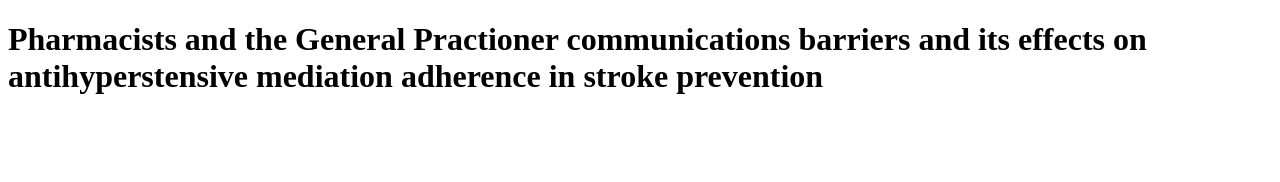
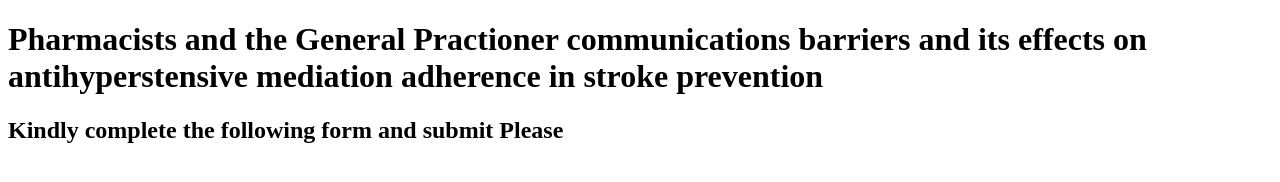
Before and after one commit to DrMoE77/CP-GP-Survey, a plain HTML site: page index.html in a window 1280 px wide. Drawn offline with Linux system fonts and the light colour scheme.

Commit message:
second push

```diff
--- a/index.html
+++ b/index.html
@@ -12,6 +12,7 @@
             Pharmacists and the General Practioner communications barriers and its effects on antihyperstensive mediation adherence in stroke prevention
         </strong>
     </h1>
+    <h2>Kindly complete the following form and submit Please</h2>
 
 
 </body>
```
